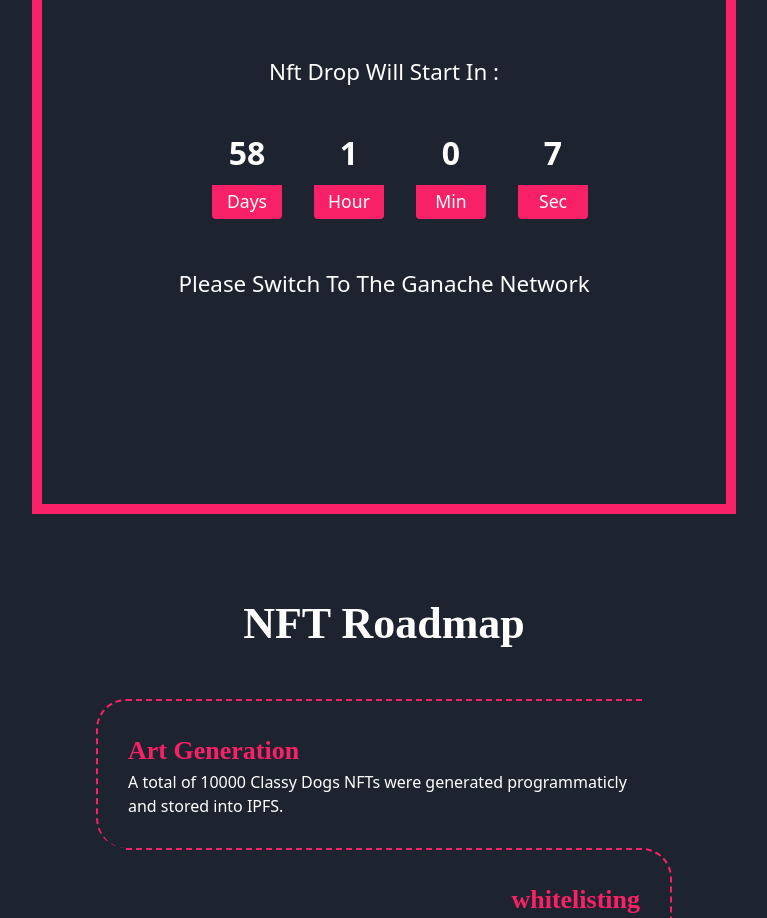
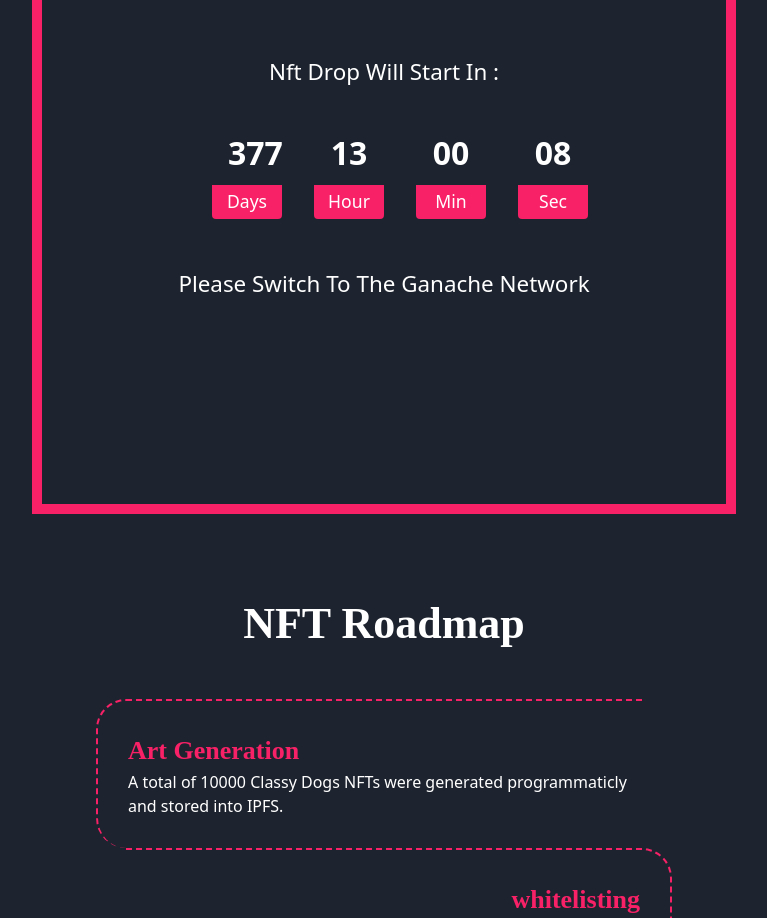
Before and after one commit to filipmariania/NFT-ClassyDogs-Project, a React (Create React App) app in the folder front-end/: page / in a window 1280 px wide. Shown: the part 840-1758 px from the top of the page, without its empty margins (256-1023 px from the left). Built offline with nearby package versions, Linux system fonts and the light colour scheme; what web3modal would draw is missing.

Commit message:
Update CountDown.js

```diff
--- a/front-end/src/components/CountDown.js
+++ b/front-end/src/components/CountDown.js
@@ -1,75 +1,84 @@
 import React, { useEffect, useState } from "react";
+import Countdown from "react-countdown";
+import { CollectionConfig } from "../utils/CollectionConfig";
 
-function CountDown(props) {
-    const [timerDays, setTimerDays] = useState(0);
-    const [timerHours, setTimerHours] = useState(0);
-    const [timerMinutes, setTimerMinutes] = useState(0);
-    const [timerSeconds, setTimerSeconds] = useState(0);
+function CountDown() {
+  const [nextDate, setNextDate] = useState(0);
 
-    let interval;
+  const format = (num) => {
+    return num.toLocaleString("en-US", {
+      minimumIntegerDigits: 2,
+      useGrouping: false,
+    });
+  };
 
-    const startTimer = () => {
-        const countDownDate = props.date;
+  const renderer = ({ days, hours, minutes, seconds, completed }) => {
+    if (completed) {
+      return <></>;
+    } else {
+      return (
+        <ul id="countdown" className="count-down">
+          <li className="clock-item">
+            <span className="count-number days">{format(days)}</span>
+            <p className="count-text">Days</p>
+          </li>
 
-        interval = setInterval(() => {
-            const now = new Date().getTime();
+          <li className="clock-item">
+            <span className="count-number hours">{format(hours)}</span>
+            <p className="count-text">Hour</p>
+          </li>
 
-            const distance = countDownDate - now;
+          <li className="clock-item">
+            <span className="count-number minutes">{format(minutes)}</span>
+            <p className="count-text">Min</p>
+          </li>
 
-            const days = Math.floor(distance / (24 * 60 * 60 * 1000));
-            const hours = Math.floor(
-                (distance % (24 * 60 * 60 * 1000)) / (1000 * 60 * 60)
-            );
-            const minutes = Math.floor((distance % (60 * 60 * 1000)) / (1000 * 60));
-            const seconds = Math.floor((distance % (60 * 1000)) / 1000);
+          <li className="clock-item">
+            <span className="count-number seconds">{format(seconds)}</span>
+            <p className="count-text">Sec</p>
+          </li>
+        </ul>
+      );
+    }
+  };
 
-            if (distance < 0) {
-                clearInterval(interval.current);
-            } else {
-                // Update Timer
-                setTimerDays(days);
-                setTimerHours(hours);
-                setTimerMinutes(minutes);
-                setTimerSeconds(seconds);
-            }
-        });
-    };
+  const getNextDate = () => {
+    const now = Date.now();
+    const dates = CollectionConfig.releaseDates;
+    const whitelistStart = dates.whitelistStart.getTime();
+    const whitelistEnd = dates.whitelistEnd.getTime();
+    const presaleStart = dates.presaleStart.getTime();
+    const presaleEnd = dates.presaleEnd.getTime();
+    const publicSaleOpen = dates.publicSaleOpen.getTime();
+    let _nextDate;
+    if (now < whitelistStart) {
+      _nextDate = whitelistStart;
+    } else if (now > whitelistStart && now < whitelistEnd) {
+      _nextDate = whitelistEnd;
+    } else if (now < presaleStart) {
+      _nextDate = presaleStart;
+    } else if (now > presaleStart && now < presaleEnd) {
+      _nextDate = presaleEnd;
+    } else if (now < publicSaleOpen) {
+      _nextDate = publicSaleOpen;
+    }
+    setNextDate(_nextDate);
+  };
 
-    useEffect(() => {
-        startTimer();
-    });
+  useEffect(() => {
+    getNextDate();
+  }, []);
 
-    return (
-        <section class="container">
-            <div class="countdown">
-                <ul
-                    id="countdown"
-                    class="count-down"
-                    data-date="Feb 17, 2022 4:00:00 PM UTC"
-                >
-                    <li class="clock-item">
-                        <span class="count-number days">{timerDays}</span>
-                        <p class="count-text">Days</p>
-                    </li>
-
-                    <li class="clock-item">
-                        <span class="count-number hours">{timerHours}</span>
-                        <p class="count-text">Hour</p>
-                    </li>
-
-                    <li class="clock-item">
-                        <span class="count-number minutes">{timerMinutes}</span>
-                        <p class="count-text">Min</p>
-                    </li>
-
-                    <li class="clock-item">
-                        <span class="count-number seconds">{timerSeconds}</span>
-                        <p class="count-text">Sec</p>
-                    </li>
-                </ul>
-            </div>
-        </section>
-    );
+  return (
+    <section className="container">
+      <div className="countdown">
+        <Countdown
+          date={CollectionConfig.releaseDates.whitelistStart.getTime()}
+          renderer={renderer}
+        />
+      </div>
+    </section>
+  );
 }
 
 export default CountDown;
```
